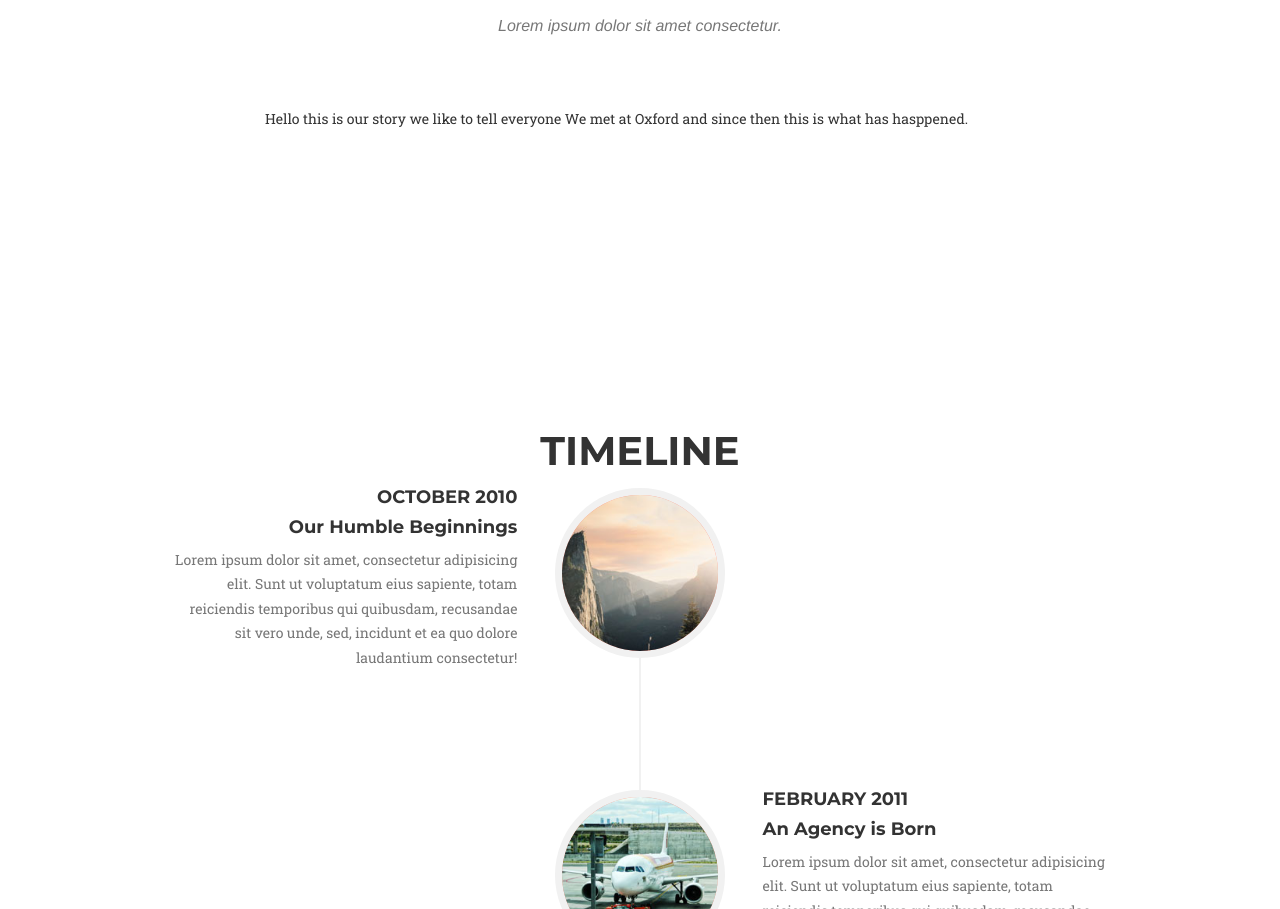
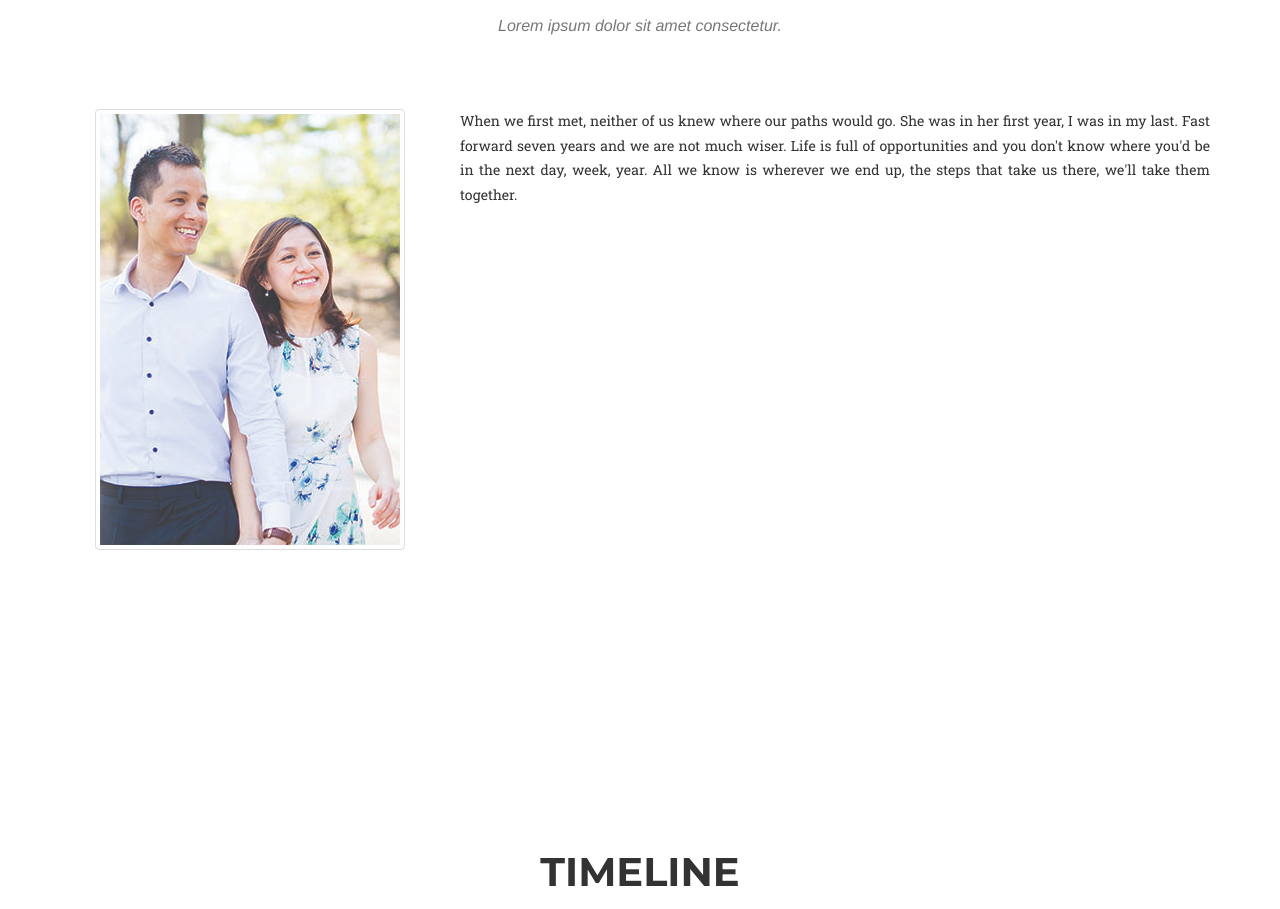
Before and after one commit to macduy/minh-hai, a website: page index.html in a window 1280 px wide. Shown: the part 955-1864 px from the top of the page. Drawn offline with nearby package versions, Linux system fonts and the light colour scheme; a web font is replaced by a local one.

Commit message:
Add side image to story

```diff
--- a/index.html
+++ b/index.html
@@ -99,11 +99,15 @@
                 </div>
             </div>
             <div class="row text-justify">
-                <div class="col-lg-2"></div>
-                <div class="col-lg-8">
-                    Hello this is our story we like to tell everyone We met at Oxford and since then this is what has hasppened.
+                <div class="col-sm-4">
+                    <img class="img-responsive img-thumbnail center-block" src="./img/story-image.jpg"/>
                 </div>
-                <div class="col-lg-2"></div>
+                <div class="col-sm-8">
+                    <p>
+                        When we first met, neither of us knew where our paths would go. She was in her first year, I was in my last. Fast forward seven years and we are not much wiser.
+                        Life is full of opportunities and you don't know where you'd be in the next day, week, year. All we know is wherever we end up, the steps that take us there, we'll take them together.
+                    </p>
+                </div>
             </div>
         </div>
     </section>
@@ -476,7 +480,7 @@
                     </form>
                 </div>
 
-                <iframe name="hidden_iframe" id="hidden_iframe" style="display:none;" onload="if(submitted) {}"></iframe>
+                <iframe name="hidden_iframe" id="hidden_iframe" style="display:none;" onload=""></iframe>
             </div>
         </div>
     </section>
```
Also changed, not shown: img/story-image.jpg (added).
